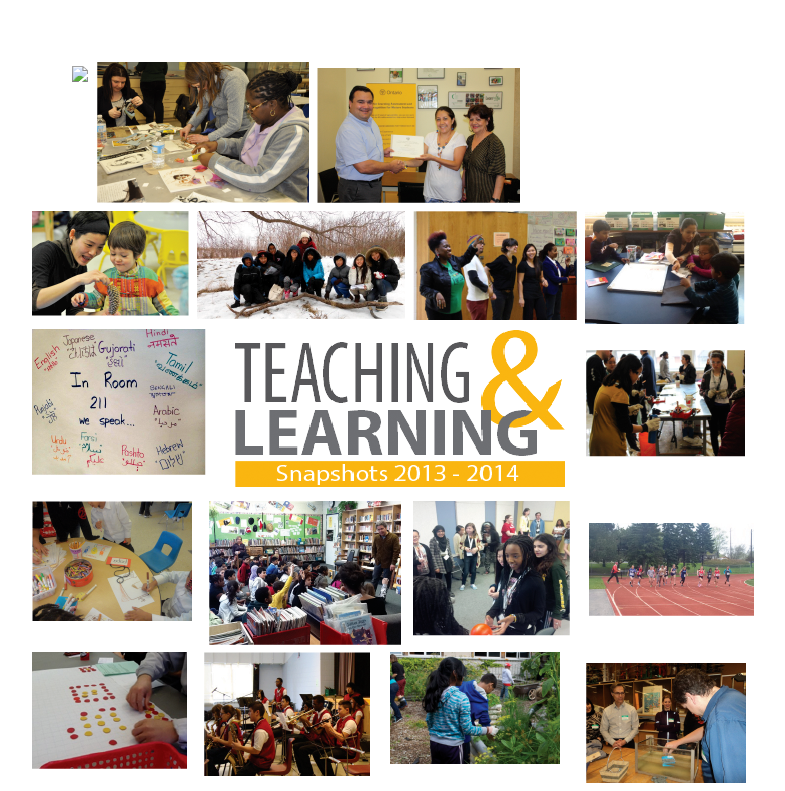
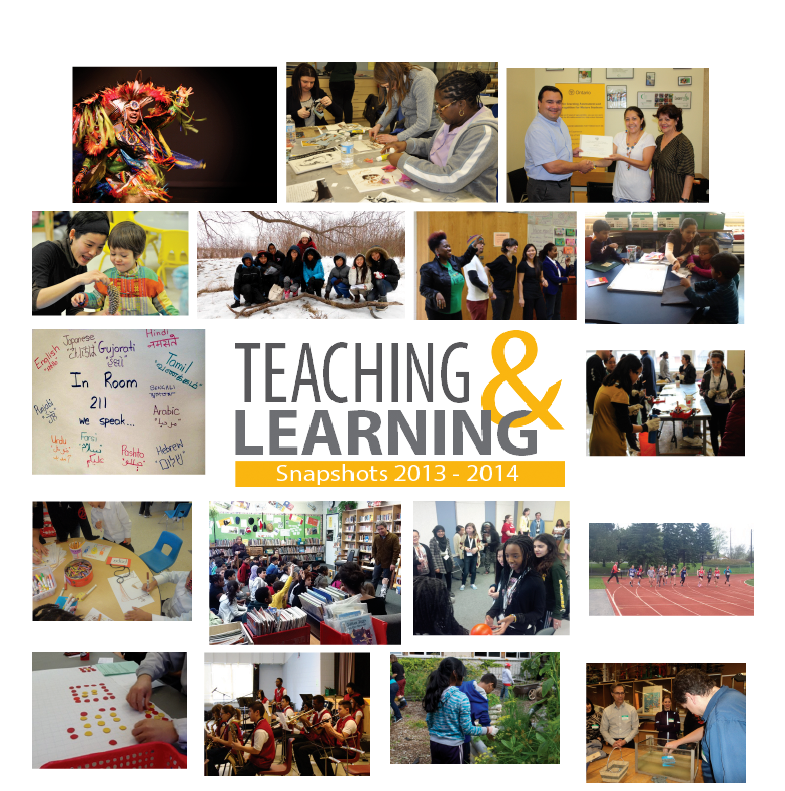
Before and after one commit to louisdelosr/TDSB-responsive-design, a plain HTML site: page TLHomeSplash/page.html in a window 1280 px wide. Shown: the top 791 px of the page, without its empty margins (250-1035 px from the left). Drawn offline with Linux system fonts and the light colour scheme.

Commit message:
Update page.html

```diff
--- a/TLHomeSplash/page.html
+++ b/TLHomeSplash/page.html
@@ -10,7 +10,7 @@
     <body>
 
     <div id="primaryContainer" class="primaryContainer clearfix">
-        <a href="../First Nations/page1.html"><img id="Layer_29_png" src="img/Layer%292.png" class="image" onmouseover="this.src='img/Layer%292.png'" onmouseout="this.src='img/Layer%29.png'" /></a>
+        <a href="../First Nations/page1.html"><img id="Layer_29_png" src="img/Layer%2029.png" class="image" onmouseover="this.src='img/Layer%2092.png'" onmouseout="this.src='img/Layer%2029.png'" /></a>
         <a href="../TheArts/page1.html"><img id="Layer_28_png" src="img/Layer%2028.png" class="image" onmouseover="this.src='img/Layer%20282.png'" onmouseout="this.src='img/Layer%2028.png'" /></a>
         <a href="#"><img id="Layer_25_png" src="img/Layer%2025.png" class="image" onmouseover="this.src='img/Layer%20252.png'" onmouseout="this.src='img/Layer%2025.png'" /></a>
         <a href="../Early Years/page1.html"><img id="Layer_24_png" src="img/Layer%2024.png" class="image" onmouseover="this.src='img/Layer%20242.png'" onmouseout="this.src='img/Layer%2024.png'" /></a>
```
